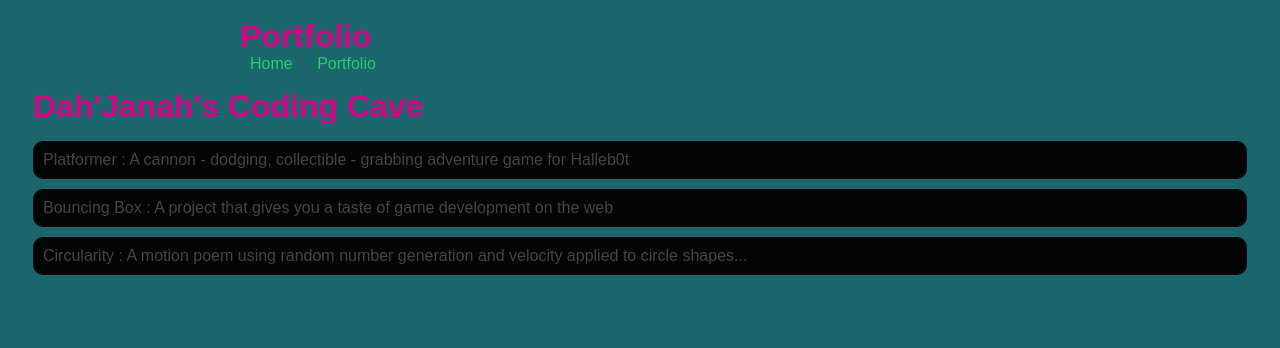
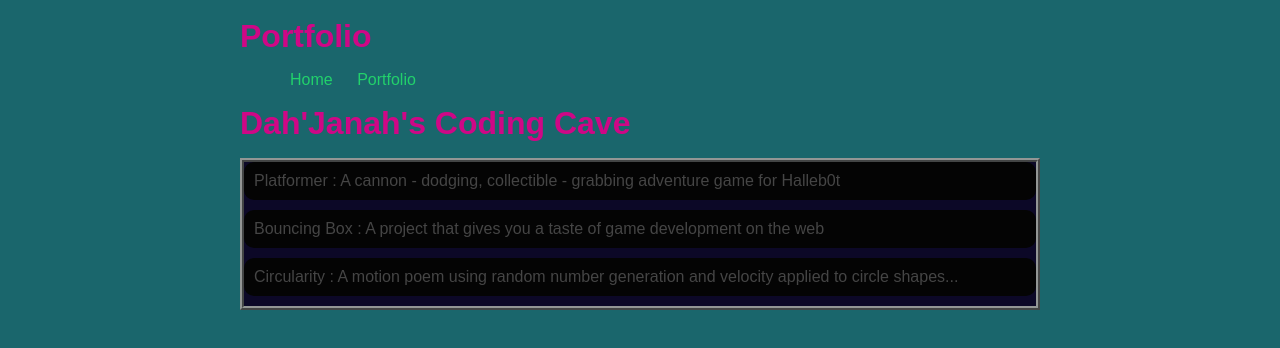
Before and after one commit to DahjanahSmith/DahjanahSmith.github.io, a plain HTML site: page portfolio.html in a window 1280 px wide. Drawn offline with Linux system fonts and the light colour scheme.

Commit message:
changes made

```diff
--- a/portfolio.html
+++ b/portfolio.html
@@ -70,11 +70,11 @@
              color: #454545;
          }
 
-        .portfolio { ul;
+        #portfolio { ul;
         border:4px rgba(152, 156, 154, 0.966) ridge;
         background:rgb(12, 8, 39);
         }
-        .content {
+        #content {
             flex: 1;
             padding: 15px;
             }
@@ -87,11 +87,11 @@
         }
       </style>
       </head>
-         <body>
+        <body>
             <div id="all-contents">
             <h1> Portfolio </h1>
             <!--nav stuff here...-->
-            <nav
+            <nav>
             <ul id="nav-ul">
                 <li class="nav-li">
                 <a class="nav-a" href="index.html">Home</a>
@@ -99,9 +99,8 @@
               <li class="nav-li">
                 <a class="nav-a" href="portfolio.html">Portfolio</a>
               </li>
-          </ul>
-       </div>
-        </nav>
+            </ul>
+            </nav>
             <main>
                 <div class="content">
                 <h1>Dah'Janah's Coding Cave</h1>
```
